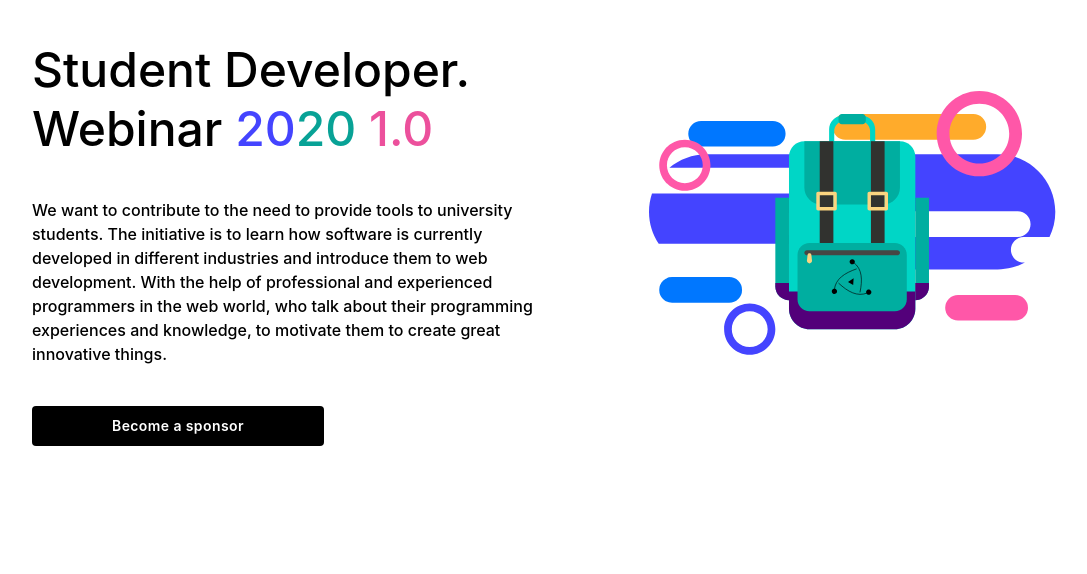
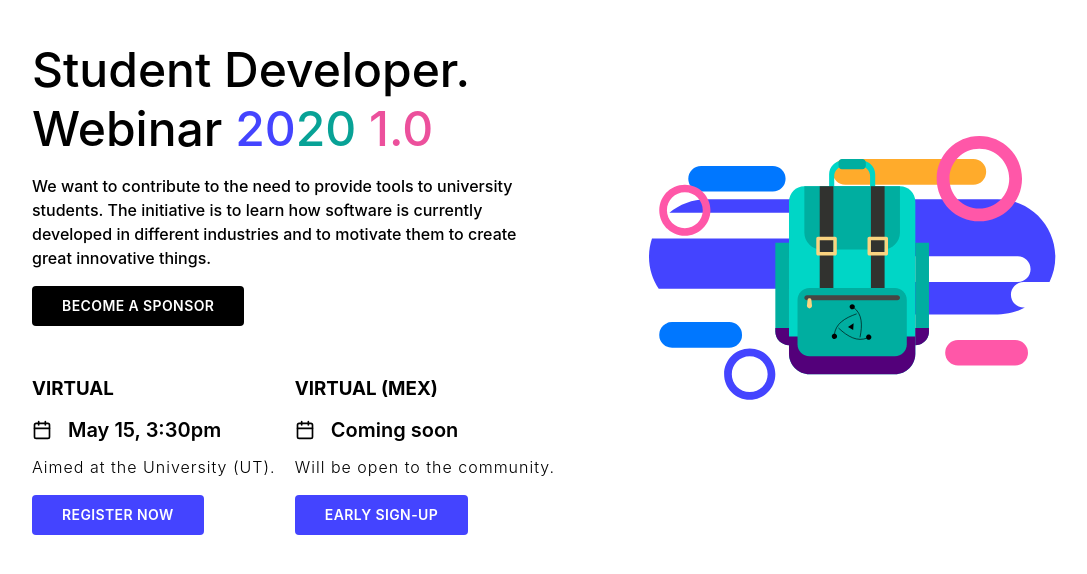
Before and after one commit to react-next-boilerplate/rnb-site, a Next.js app: page /events/student-developer/Banner in a window 1280 px wide. Shown: the top 574 px of the page, without its empty margins (96-1183 px from the left). Built offline with nearby package versions, Linux system fonts and the light colour scheme; a web font is replaced by a local one.

Commit message:
fead: Fix some typo and change info

```diff
--- a/src/pages/events/student-developer/Banner.js
+++ b/src/pages/events/student-developer/Banner.js
@@ -1,4 +1,6 @@
 import React from 'react';
+
+import { Calendar } from 'react-feather';
 
 import { breakpoints } from '../../../styles';
 
@@ -15,19 +17,62 @@ function Banner() {
 
             <p>
               We want to contribute to the need to provide tools to university students. The initiative is to learn how
-              software is currently developed in different industries and introduce them to web development. With the
-              help of professional and experienced programmers in the web world, who talk about their programming
-              experiences and knowledge, to motivate them to create great innovative things.
+              software is currently developed in different industries and to motivate them to create great innovative
+              things.
             </p>
 
             <a
+              className="button"
               data-category="Site-Wide Custom Events"
               data-label="Hazte patrocinador"
               type="button"
-              className="button"
-              href="https://github.com/react-next-boilerplate/react-next-boilerplate/blob/canary/CONTRIBUTING.md">
-              Become a sponsor
+              href="https://ti.to/react-next-boilerplate/student-developer-webinar-2020-10">
+              BECOME A SPONSOR
             </a>
+
+            <div className="events">
+              <div>
+                <h3>VIRTUAL</h3>
+
+                <time className="date">
+                  <Calendar size={20} />
+
+                  <span className="dateTitle">May 15, 3:30pm</span>
+                </time>
+
+                <p className="eventDescription">Aimed at the University (UT).</p>
+
+                <a
+                  className="button buttonRegister"
+                  data-category="Site-Wide Custom Events"
+                  data-label="REGISTER NOW May 15, 3:30pm"
+                  type="button"
+                  href="https://ti.to/react-next-boilerplate/student-developer-webinar-2020-10">
+                  REGISTER NOW
+                </a>
+              </div>
+
+              <div>
+                <h3>VIRTUAL (MEX)</h3>
+
+                <time className="date">
+                  <Calendar size={20} />
+
+                  <span className="dateTitle">Coming soon</span>
+                </time>
+
+                <p className="eventDescription">Will be open to the community.</p>
+
+                <a
+                  className="button buttonRegister"
+                  data-category="Site-Wide Custom Events"
+                  data-label="Hazte patrocinador"
+                  type="button"
+                  href="https://ti.to/react-next-boilerplate/student-developer-webinar-2020-10">
+                  EARLY SIGN-UP
+                </a>
+              </div>
+            </div>
           </div>
 
           <div className="banner">
@@ -65,6 +110,14 @@ function Banner() {
           max-width: 33rem;
         }
 
+        .actions {
+          display: flex;
+        }
+
+        .actions > :not(:first-child) {
+          margin-left: 1rem;
+        }
+
         @media ${breakpoints.down('sm')} {
           .containerInfo {
             display: flex;
@@ -95,6 +148,7 @@ function Banner() {
         h1 {
           font-size: 3rem;
           font-weight: 500;
+          margin-bottom: 1rem;
         }
 
         .first20 {
@@ -134,7 +188,7 @@ function Banner() {
           letter-spacing: 0.02857em;
           font-weight: 600;
           line-height: 1.75;
-          padding: 0 80px;
+          padding: 0 30px;
           height: 40px;
           font-size: 14px;
           line-height: 2.25rem;
@@ -148,8 +202,60 @@ function Banner() {
           box-shadow: 0px 0px 0px 2px #000;
         }
 
-        .button {
-          margin-top: 1.5rem;
+        .buttonRegister {
+          background-color: #4444ff;
+          margin-top: 1rem;
+        }
+
+        .buttonRegister:focus {
+          box-shadow: 0px 0px 0px 2px #4444ff;
+        }
+
+        .buttonRegister:hover {
+          box-shadow: 0px 0px 0px 2px #4444ff;
+        }
+
+        .events {
+          display: flex;
+          margin-top: 2rem;
+        }
+
+        .events > :not(:first-child) {
+          margin-left: 1.2rem;
+        }
+
+        @media ${breakpoints.down('xs')} {
+          .events {
+            flex-direction: column;
+          }
+
+          .events > :not(:first-child) {
+            margin-left: 0;
+            margin-top: 2rem;
+          }
+        }
+
+        .date {
+          display: flex;
+          align-items: center;
+        }
+
+        .date > :not(:first-child) {
+          margin-left: 1rem;
+        }
+
+        .dateTitle {
+          margin: 0;
+          font-size: 1.25rem;
+          font-weight: 600;
+        }
+
+        .eventDescription {
+          font-weight: 300;
+          font-size: 1rem;
+          letter-spacing: 1px;
+          margin-top: 0.8rem;
+          margin-bottom: 0;
         }
       `}</style>
     </section>
```
Also changed, not shown: src/pages/events/student-developer/Experience.js (+5 -81 lines), src/pages/events/student-developer/Sponsors.js (+17 -3 lines).
